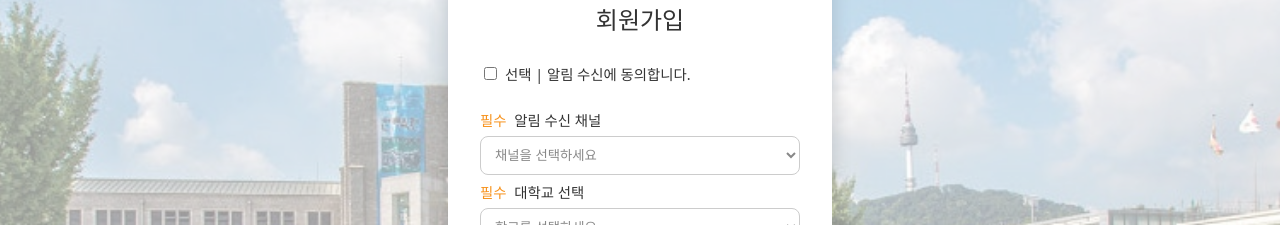
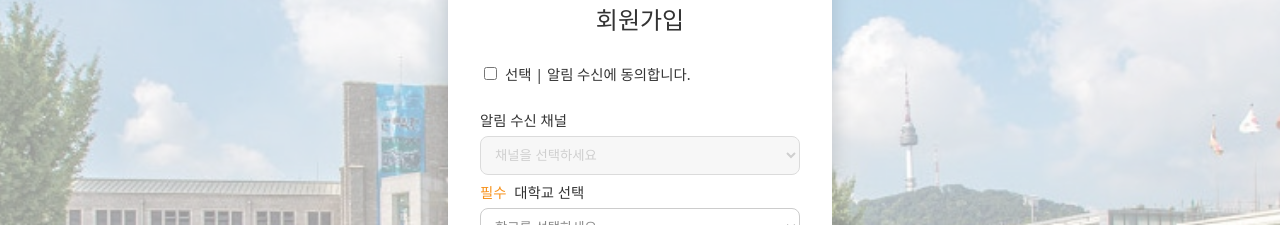
Before and after one commit to CSID-DGU/2025-2-OSSProj-Meta-01, a React app in the folder frontend/: page /signup-step2 in a window 1280 px wide. Shown: the part 220-445 px from the top of the page. Built offline with nearby package versions, Linux system fonts and the light colour scheme; the HTML template or start-up script is replaced by a standard one.

Commit message:
[fix] 회원가입 Step2 채널 필수 조건 불일치 수정 #91

```diff
--- a/frontend/src/pages/Login.tsx
+++ b/frontend/src/pages/Login.tsx
@@ -29,7 +29,7 @@ const Login: React.FC = () => {
         alert("로그인 성공!");
         navigate("/main", { replace: true });
       } else {
-        alert(data.detail || "로그인 실패. 아이디/비밀번호를 확인하세요.");
+        alert(data.error?.[0] || "로그인 실패. 아이디/비밀번호를 확인하세요.");
       }
     } catch (error) {
       alert("서버 연결에 문제가 발생했습니다.");
--- a/frontend/src/pages/Signup.tsx
+++ b/frontend/src/pages/Signup.tsx
@@ -108,7 +108,6 @@ const Signup: React.FC = () => {
         newErrors.gpa = "학점은 0~4.50 사이여야 합니다.";
     }
 
-    // 🔥 추가된 부분: 소득분위 필수 처리
     if (!incomeLevel.trim()) newErrors.incomeLevel = "소득분위를 선택해주세요.";
 
     setErrors(newErrors);
@@ -132,7 +131,7 @@ const Signup: React.FC = () => {
       major: Number(major),
       year,
       gpa: Number(gpa),
-      income_level: incomeLevel, // 🔥 필수값이라 조건문 제거
+      income_level: incomeLevel,
     };
 
     navigate("/signup-step2", { state: signupData });
@@ -271,7 +270,6 @@ const Signup: React.FC = () => {
           />
           {errors.gpa && <p style={errorText}>{errors.gpa}</p>}
 
-          {/* 소득분위 영역 */}
           <select
             value={incomeLevel}
             onChange={(e) => {
--- a/frontend/src/pages/SignupStep2.tsx
+++ b/frontend/src/pages/SignupStep2.tsx
@@ -6,19 +6,25 @@ const SignupStep2: React.FC = () => {
   const navigate = useNavigate();
   const { state } = useLocation();
 
-  console.log("STEP2 state:", state);
-
   const [agree, setAgree] = useState(false);
   const [channel, setChannel] = useState("");
   const [university, setUniversity] = useState("");
 
   const [errors, setErrors] = useState<Record<string, string>>({});
 
+  // 필드 검증 로직 수정
   const validateFields = () => {
     const newErrors: Record<string, string> = {};
 
-    if (!channel.trim()) newErrors.channel = "알림 수신 채널을 선택해주세요.";
-    if (!university.trim()) newErrors.university = "대학교를 선택해주세요.";
+    // 알림 수신 동의한 경우에만 채널 필수
+    if (agree && !channel.trim()) {
+      newErrors.channel = "알림 수신 채널을 선택해주세요.";
+    }
+
+    // 대학은 항상 필수
+    if (!university.trim()) {
+      newErrors.university = "대학교를 선택해주세요.";
+    }
 
     setErrors(newErrors);
     return Object.keys(newErrors).length === 0;
@@ -44,7 +50,7 @@ const SignupStep2: React.FC = () => {
       gpa: state.gpa,
       income_level: state.income_level,
       receive_notifications: agree,
-      notification_channel: channel,
+      notification_channel: agree ? channel : null,
       university: university,
     };
 
@@ -61,13 +67,15 @@ const SignupStep2: React.FC = () => {
         alert("회원가입이 완료되었습니다!");
         navigate("/login");
       } else {
-        alert(JSON.stringify(data) || "회원가입에 실패했습니다.");
+        const messages = Object.values(data).flat().join("\n");
+        alert(messages || "회원가입에 실패했습니다.");
       }
     } catch (error) {
       alert("서버와 연결할 수 없습니다.");
     }
   };
 
+  // 동적으로 border 에러 색
   const selectWithError = (field: string) => ({
     ...selectStyle,
     border: errors[field] ? "1px solid red" : "1px solid #ccc",
@@ -88,40 +96,61 @@ const SignupStep2: React.FC = () => {
         />
         <h2 style={{ marginBottom: "1.5rem", color: "#333" }}>회원가입</h2>
 
+        {/* 알림 동의 체크 */}
         <div style={{ marginBottom: "1.5rem", textAlign: "left" }}>
           <label style={{ fontSize: "0.9rem", color: "#333" }}>
             <input
               type="checkbox"
               checked={agree}
-              onChange={(e) => setAgree(e.target.checked)}
+              onChange={(e) => {
+                setAgree(e.target.checked);
+
+                // 체크 해제 시 채널 필수 아님 → 기존 에러 제거
+                if (!e.target.checked) {
+                  setErrors((prev) => {
+                    const copy = { ...prev };
+                    delete copy.channel;
+                    return copy;
+                  });
+                }
+              }}
               style={{ marginRight: "8px" }}
             />
             선택 | 알림 수신에 동의합니다.
           </label>
         </div>
 
+        {/* 알림 수신 채널 (조건부 필수) */}
         <label style={labelStyle}>
-          <span style={required}>필수</span> 알림 수신 채널
+          {agree && <span style={required}>필수</span>}
+          알림 수신 채널
         </label>
+
         <select
-          value={channel}
+          value={agree ? channel : ""}
+          disabled={!agree}
           onChange={(e) => {
             setChannel(e.target.value);
             setErrors((prev) => ({ ...prev, channel: "" }));
           }}
           style={{
             ...selectWithError("channel"),
-            color: channel ? "#333" : "#888",
+            backgroundColor: !agree ? "#f5f5f5" : "#fff",
+            color: !agree ? "#bbb" : channel ? "#333" : "#888",
           }}
         >
           <option value="">채널을 선택하세요</option>
           <option value="sms">문자</option>
         </select>
-        {errors.channel && <p style={errorText}>{errors.channel}</p>}
 
+        {/* 동의했을 때만 에러 표시 */}
+        {agree && errors.channel && <p style={errorText}>{errors.channel}</p>}
+
+        {/* 대학교 선택 (항상 필수) */}
         <label style={labelStyle}>
           <span style={required}>필수</span> 대학교 선택
         </label>
+
         <select
           value={university}
           onChange={(e) => {
@@ -180,6 +209,7 @@ const SignupStep2: React.FC = () => {
   );
 };
 
+/* 스타일 */
 const containerStyle: React.CSSProperties = {
   display: "flex",
   justifyContent: "center",
```
